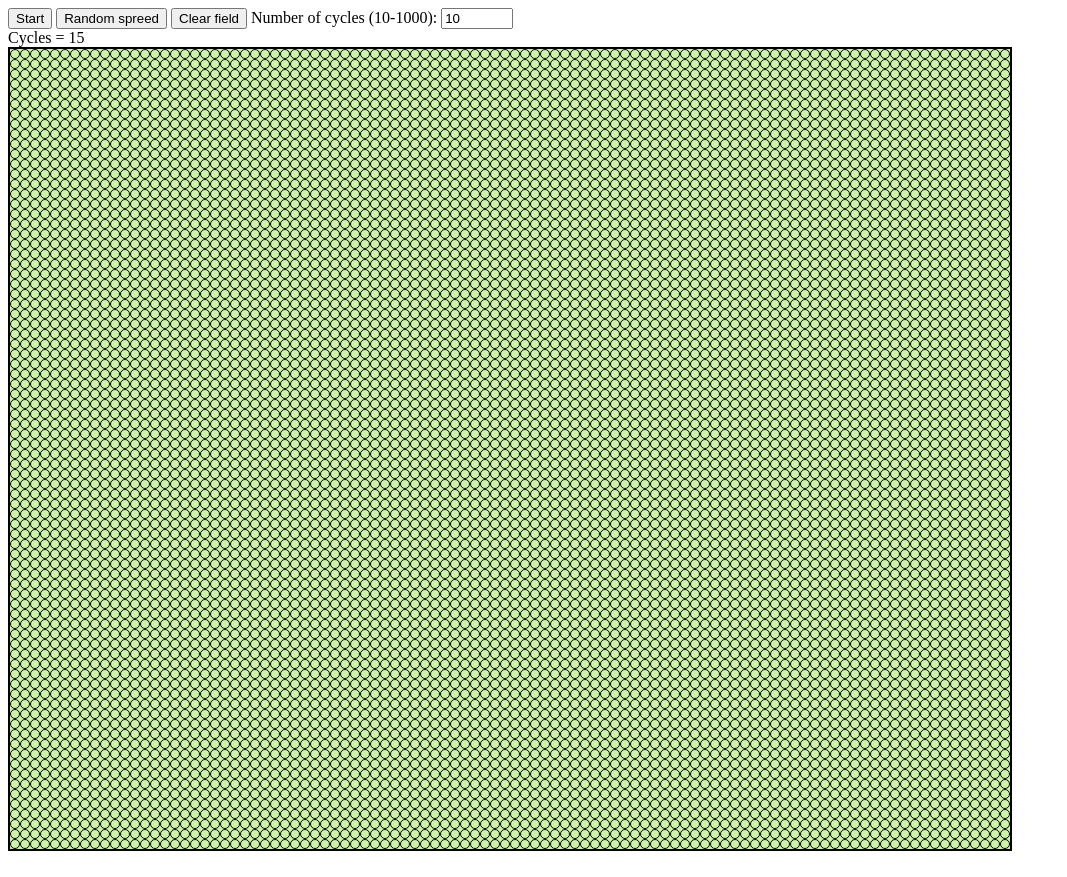
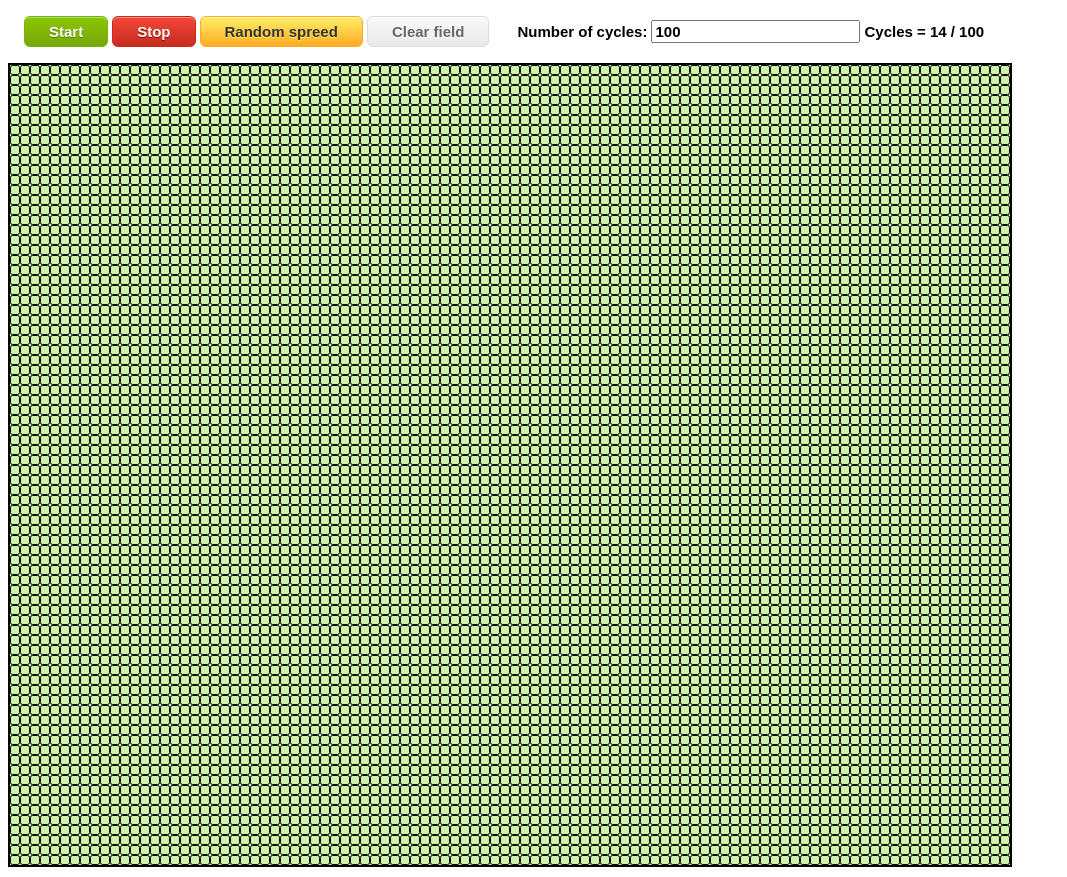
Before and after one commit to Neil-Gorski/GameOfLife, a plain HTML site: page index.html in a window 1280 px wide. Both pictures are taken after a click on the button "Start". Shown: the whole page, without its empty margins (0-1067 px from the left). Drawn offline with Linux system fonts and the light colour scheme.

Commit message:
GameOfLife-bug fixing adding css styles and evenet listener

```diff
--- a/index.html
+++ b/index.html
@@ -10,21 +10,21 @@
 	<body>
 		<div class="option-wrapper">
 			<button class="button start-game">Start</button>
+			<button class="button stop-game">Stop</button>
 			<button class="button random-spreed">Random spreed</button>
 			<button class="button clear-field">Clear field</button>
 
-			<label for="cycles">Number of cycles (10-1000):</label>
+			<label for="cycles">Number of cycles:</label>
 			<input
 				class="cycles"
 				type="number"
 				id="cycles"
 				name="cycles"
-				min="10"
-				max="1000"
-				value="10"
+				min="1"
+				value="100"
 			/>
+			<div class="current-cycle">Cycles = 0</div>
 		</div>
-		<div class="current-cycle">Cycles = 0</div>
 		<div class="main-window"></div>
 		<script type="module" src="./scripts/main.js"></script>
 	</body>
--- a/scripts/main.js
+++ b/scripts/main.js
@@ -1,46 +1,49 @@
 import { Matchfield } from "./matchfield.js";
-import { sleep, timer } from "./utilis.js";
+import { getCordinateFromString } from "./utilis.js";
 
 const startBtn = document.querySelector(".start-game");
+const stopBtn = document.querySelector(".stop-game");
 const clearBtn = document.querySelector(".clear-field")
 const randomBtn = document.querySelector(".random-spreed")
-const cyclesInput = document.querySelector(".cycles");
+export const cyclesInput = document.getElementById("cycles");
 const currentCycleField = document.querySelector(".current-cycle")
-
-
-
-async function loop(field, cycles) {
-    for (let i = 1; i < cycles +1; i++){
-        field.fieldLifeCycle();
-        currentCycleField.textContent = `Cycles = ${i}`
-        await timer(200);
-    }
-}
+const square = document.querySelector(".field-square")
 
 
 function main(){
-    const getCyclesFromHtml = () => cyclesInput.value;
 
     const field = new Matchfield(80,100);
-    field.createEmptyField(true);
+
+    const onClick = (event) => {
+        let cordinates = getCordinateFromString(event.target.className);
+        if(cordinates !== null){
+            field.toggleSquare(cordinates[0], cordinates[1])
+        }
+      }
 
 
     startBtn.addEventListener("click",function (){
-        const cyclesHtml = getCyclesFromHtml()
-        loop(field, cyclesHtml)
+        field.stopLifeCycle = false;
+        field.limitForLifeCycle = cyclesInput.value;
+        field.lifeCycleLoop()
     });
 
+    stopBtn.addEventListener("click", () => field.stopLifeCycle = true);
+
     randomBtn.addEventListener("click",function (){
-        field.createRandomFieldSpreed(1);
+        field.createRandomFieldSpreed();
+        field.currentLifeCycle = 0;
+
     })
 
-    cyclesInput.addEventListener("change", changeCycles)
+    clearBtn.addEventListener("click", function (){
+        field.clearField()
+        field.stopLifeCycle = true;
+        field.currentLifeCycle = 0;
+        currentCycleField.textContent = `Cycles = ${field.currentLifeCycle}`
+    });
 
-    clearBtn.addEventListener("click", function (){
-        field.createEmptyField(true);
-        currentCycleField.textContent = `Cycles = 0`
-    });
+    window.addEventListener('click', onClick);
 };
 
-
 main()
--- a/scripts/matchfield.js
+++ b/scripts/matchfield.js
@@ -1,32 +1,37 @@
-import { between,sleep } from "./utilis.js";
+import { between, timer, clone } from "./utilis.js";
+import{ cyclesInput } from "./main.js"
+
 
 export class Matchfield{
     constructor(fieldSizeY, fieldSizeX){
         this.fieldSizeY = fieldSizeY;
         this.fieldSizeX = fieldSizeX;
-        this.field = [];
-        this.fieldEmpty = [];
-        this.fieldTmp = [];
+        this.field = this.createEmptyField();
+        this.fieldEmpty = this.createEmptyField();
+        this.currentLifeCycle = 0;
+        this.limitForLifeCycle =  cyclesInput.value;
+        this.stopLifeCycle = false;
+        this.finishCycles = false;
+        this.currentlyRuning = false;
+        this.renderField()
     }
 
-    createRandomFieldSpreed(randomSpreed) {
-        this.field = []
+
+    createRandomFieldSpreed(randomSpreed = 1) {
         const random = Math.floor(15 / randomSpreed)
+        let tempField = clone(this.fieldEmpty)
+
         for(let y = 0; y < this.fieldSizeY ; y++ ){
-            this.field.push([]);
             for(let x = 0; x < this.fieldSizeX; x++ ){
-                // this.field[y].push(false);
-                between(0,random) === 1 ? this.field[y].push(true): this.field[y].push(false);
+                between(0,random) === 1 ? tempField[y][x] = true: tempField[y][x] = false;
             }
         }
-        this.createEmptyField()
-        // this.field[0][0] = true;
-        // console.log(this.field);
+        this.field = clone(tempField);
+
         this.renderField();
-
     }
 
-    createEmptyField(start=false){
+    createEmptyField(){
         let tempField = [];
         for(let y = 0; y < this.fieldSizeY ; y++ ){
             tempField.push([]);
@@ -34,44 +39,9 @@ export class Matchfield{
                 tempField[y].push(false);
             }
         }
-
-        this.fieldTmp = tempField;
-        if(start === true){
-            this.field = tempField;
-            this.fieldEmpty = tempField;
-        }
-
-         this.renderField()
+        return tempField
     }
 
-    fieldLifeCycle(){
-        let tmpField = [...this.fieldEmpty]
-        for(let y = 0; y < this.fieldSizeY ; y++ ){
-            for(let x = 0; x < this.fieldSizeX; x++ ){
-                const neighbours = this.countFieldsAround(y,x);
-
-                if(neighbours === 0 || neighbours === 1){
-                    tmpField[y][x] = false;
-                }else if(neighbours >= 4){
-                    tmpField[y][x] = false;
-                }else if(this.field[y][x] === true && neighbours === 2){
-                    tmpField[y][x] = true;
-                }else if(this.field[y][x] === false && neighbours === 2){
-                    tmpField[y][x] = false;
-                }else if(this.field[y][x] === false && neighbours === 3){
-                    tmpField[y][x] = true;
-                }else if(this.field[y][x] === true && neighbours === 3){
-                    tmpField[y][x] = true;
-                }
-
-            }
-        }
-        this.field = tmpField;
-        // console.log(this.field)
-        this.renderField()
-
-
-    }
     checkFieldLeft(y,x){
         return this.field[y][x-1 < 0 ? x + this.fieldSizeX - 1: x-1] == true ? 1 : 0;
     }
@@ -96,7 +66,7 @@ export class Matchfield{
     checkFieldRightDown(y,x){
         return this.field[y+1 > this.fieldSizeY - 1 ? y - this.fieldSizeY + 1: y+1][x+1 > this.fieldSizeX - 1 ? x - this.fieldSizeX + 1: x+1] === true ? 1 : 0;
     }
-    countFieldsAround(y,x){
+    countLivingFieldsAround(y,x){
         let res = 0;
         res += this.checkFieldLeft(y,x);
         res += this.checkFieldLeftUp(y,x);
@@ -108,6 +78,33 @@ export class Matchfield{
         res += this.checkFieldLeftDown(y,x);
         return res;
     }
+
+    oneLifeCycleStep(){
+        let tempField = clone(this.fieldEmpty);
+
+        for(let y = 0; y < this.fieldSizeY ; y++ ){
+            for(let x = 0; x < this.fieldSizeX; x++ ){
+                const neighbours = this.countLivingFieldsAround(y,x);
+
+                if(neighbours === 0 || neighbours === 1){
+                    tempField[y][x] = false;
+                }else if(neighbours >= 4){
+                    tempField[y][x] = false;
+                }else if(this.field[y][x] === true && neighbours === 2){
+                    tempField[y][x] = true;
+                }else if(this.field[y][x] === false && neighbours === 2){
+                    tempField[y][x] = false;
+                }else if(this.field[y][x] === false && neighbours === 3){
+                    tempField[y][x] = true;
+                }else if(this.field[y][x] === true && neighbours === 3){
+                    tempField[y][x] = true;
+                }
+
+            }
+        }
+        this.field = clone(tempField);
+    }
+
     renderField(){
         const mainWindow =  document.querySelector(".main-window");
         mainWindow.innerHTML = "";
@@ -127,4 +124,33 @@ export class Matchfield{
             mainWindow.appendChild(line)
         }
     }
+
+    async lifeCycleLoop(){
+        const currentCycleField = document.querySelector(".current-cycle");
+
+        this.currentlyRuning = true;
+        while (!this.stopLifeCycle && this.currentLifeCycle <= this.limitForLifeCycle && this.currentlyRuning){
+            this.currentlyRuning = true;
+            this.oneLifeCycleStep();
+            this.renderField();
+            currentCycleField.textContent = `Cycles = ${this.currentLifeCycle} / ${this.limitForLifeCycle}`
+            this.currentLifeCycle ++;
+            await timer(200);
+        }
+        this.currentlyRuning = false;
+    }
+
+    clearField(){
+        this.field = clone(this.fieldEmpty)
+        this.renderField()
+    }
+
+    toggleSquare(y,x){
+        const tempField = clone(this.field);
+
+        tempField[y][x] === false ? tempField[y][x] = true : tempField[y][x] = false;
+        this.field = clone(tempField)
+        this.renderField()
+
+    }
 }
--- a/scripts/utilis.js
+++ b/scripts/utilis.js
@@ -1,9 +1,18 @@
 export function between(min, max) {
-    return Math.floor(Math.random() * (max - min + 1) + min);
+  return Math.floor(Math.random() * (max - min + 1) + min);
 }
 
-export function sleep(ms) {
-    return new Promise(resolve => setTimeout(resolve, ms));
-  }
 
 export const timer = ms => new Promise(res => setTimeout(res, ms))
+
+export const clone = (items) => items.map(item => Array.isArray(item) ? clone(item) : item);
+
+export function getCordinateFromString (str){
+  let cordinates
+  let arr = str.split(" ");
+  if(arr[0] === "field-square"){
+    cordinates = arr[1].split("-");
+    return cordinates
+  }
+  return null
+}
--- a/style/style.css
+++ b/style/style.css
@@ -2,6 +2,141 @@
 	border: solid 2px black;
 	display: inline-block;
 	background-color: rgb(204, 243, 167);
+}
+/* Start Button */
+.start-game {
+	box-shadow: inset 0px 1px 0px 0px #a4e271;
+	background: linear-gradient(to bottom, #89c403 5%, #77a809 100%);
+	background-color: #89c403;
+	border-radius: 6px;
+	border: 1px solid #74b807;
+	display: inline-block;
+	cursor: pointer;
+	color: #ffffff;
+	font-family: Arial;
+	font-size: 15px;
+	font-weight: bold;
+	padding: 6px 24px;
+	text-decoration: none;
+	text-shadow: 0px 1px 0px #528009;
+}
+.start-game:hover {
+	background: linear-gradient(to bottom, #77a809 5%, #89c403 100%);
+	background-color: #77a809;
+}
+.start-game:active {
+	position: relative;
+	top: 1px;
+}
+
+/* Stop Button */
+.stop-game {
+	box-shadow: inset 0px 1px 0px 0px #f5978e;
+	background: linear-gradient(to bottom, #f24537 5%, #c62d1f 100%);
+	background-color: #f24537;
+	border-radius: 6px;
+	border: 1px solid #d02718;
+	display: inline-block;
+	cursor: pointer;
+	color: #ffffff;
+	font-family: Arial;
+	font-size: 15px;
+	font-weight: bold;
+	padding: 6px 24px;
+	text-decoration: none;
+	text-shadow: 0px 1px 0px #810e05;
+}
+.stop-game:hover {
+	background: linear-gradient(to bottom, #c62d1f 5%, #f24537 100%);
+	background-color: #c62d1f;
+}
+.stop-game:active {
+	position: relative;
+	top: 1px;
+}
+/* Randaom Button */
+.random-spreed {
+	box-shadow: inset 0px 1px 0px 0px #fff6af;
+	background: linear-gradient(to bottom, #ffec64 5%, #ffab23 100%);
+	background-color: #ffec64;
+	border-radius: 6px;
+	border: 1px solid #ffaa22;
+	display: inline-block;
+	cursor: pointer;
+	color: #333333;
+	font-family: Arial;
+	font-size: 15px;
+	font-weight: bold;
+	padding: 6px 24px;
+	text-decoration: none;
+	text-shadow: 0px 1px 0px #ffee66;
+}
+.random-spreed:hover {
+	background: linear-gradient(to bottom, #ffab23 5%, #ffec64 100%);
+	background-color: #ffab23;
+}
+.random-spreed:active {
+	position: relative;
+	top: 1px;
+}
+/* Clear Button */
+.clear-field {
+	box-shadow: inset 0px 1px 0px 0px #ffffff;
+	background: linear-gradient(to bottom, #f9f9f9 5%, #e9e9e9 100%);
+	background-color: #f9f9f9;
+	border-radius: 6px;
+	border: 1px solid #dcdcdc;
+	display: inline-block;
+	cursor: pointer;
+	color: #666666;
+	font-family: Arial;
+	font-size: 15px;
+	font-weight: bold;
+	padding: 6px 24px;
+	text-decoration: none;
+	text-shadow: 0px 1px 0px #ffffff;
+}
+.clear-field:hover {
+	background: linear-gradient(to bottom, #e9e9e9 5%, #f9f9f9 100%);
+	background-color: #e9e9e9;
+}
+.clear-field:active {
+	position: relative;
+	top: 1px;
+}
+.option-wrapper {
+	margin: 16px;
+}
+label {
+	display: inline-block;
+	color: #000;
+	font-family: Arial;
+	font-size: 15px;
+	font-weight: bold;
+	padding: 6px 0px 6px 24px;
+	text-decoration: none;
+	text-shadow: 0px 1px 0px #ffffff;
+}
+input {
+	display: inline-block;
+	width: auto;
+	color: #000;
+	font-family: Arial;
+	font-size: 15px;
+	font-weight: bold;
+	text-decoration: none;
+	text-shadow: 0px 1px 0px #ffffff;
+}
+
+.current-cycle {
+	display: inline-block;
+	width: auto;
+	color: #000;
+	font-family: Arial;
+	font-size: 15px;
+	font-weight: bold;
+	text-decoration: none;
+	text-shadow: 0px 1px 0px #ffffff;
 }
 .field-line {
 	display: flex;
@@ -10,7 +145,10 @@
 	height: 8px;
 	width: 8px;
 	border: 1px solid black;
-	border-radius: 50%;
+	border-radius: 25%;
+}
+.field-square:hover {
+	background-color: gray;
 }
 
 .field-square.alive {
```
